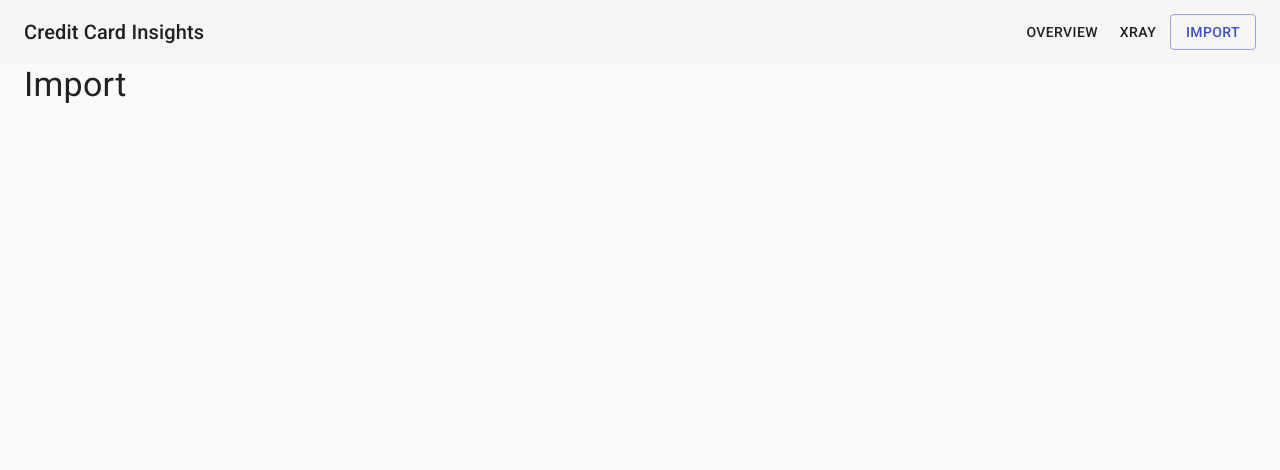
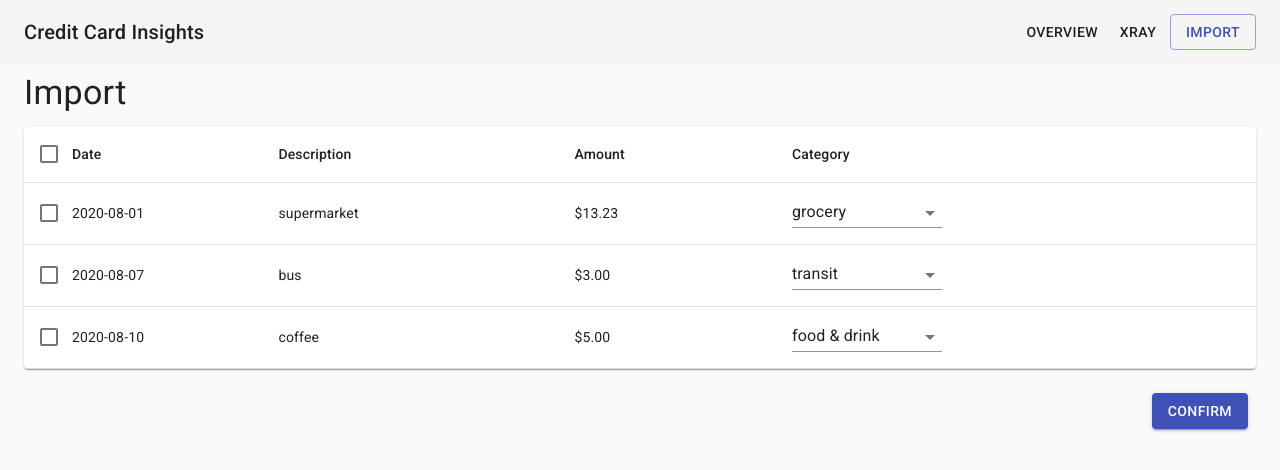
Before and after one commit to 0xAB0/credit-card-insights, a Next.js app: page /import in a window 1280 px wide. Shown: the top 470 px of the page. Built offline with nearby package versions, Linux system fonts and the light colour scheme.

Commit message:
Create import table

```diff
--- a/components/ImportBtn.js
+++ b/components/ImportBtn.js
@@ -36,7 +36,7 @@ const ImportBtn = () => {
           </label>
         </DialogContent>
         <DialogActions>
-          <Button onClick={handleClose} color="textSecondary">
+          <Button onClick={handleClose} color="default">
             Cancel
           </Button>
           <Button onClick={handleUpload} color="primary">
--- a/pages/import.js
+++ b/pages/import.js
@@ -1,17 +1,167 @@
 import { makeStyles } from "@material-ui/core/styles";
 import Typography from "@material-ui/core/Typography";
 import Container from "@material-ui/core/Container";
+import Paper from "@material-ui/core/Paper";
+import TableContainer from "@material-ui/core/TableContainer";
+import Table from "@material-ui/core/Table";
+import TableHead from "@material-ui/core/TableHead";
+import TableRow from "@material-ui/core/TableRow";
+import TableCell from "@material-ui/core/TableCell";
+import TableBody from "@material-ui/core/TableBody";
+import Checkbox from "@material-ui/core/Checkbox";
+import FormControl from "@material-ui/core/FormControl";
+import Select from "@material-ui/core/Select";
+import MenuItem from "@material-ui/core/MenuItem";
+import Box from "@material-ui/core/Box";
+import Button from "@material-ui/core/Button";
 
-const useStyles = makeStyles(() => ({}));
+function createData(date, description, amount, category) {
+  return { date, description, amount, category };
+}
 
-export default function Home() {
+const rows = [
+  createData("2020-08-01", "supermarket", "$13.23", "grocery"),
+  createData("2020-08-07", "bus", "$3.00", "transit"),
+  createData("2020-08-10", "coffee", "$5.00", "food & drink"),
+];
+
+const useStyles = makeStyles((theme) => ({
+  root: {
+    marginTop: theme.spacing(1),
+  },
+  box: {
+    margin: theme.spacing(3, 1),
+  },
+  categorySelect: {
+    width: 150,
+  },
+}));
+
+export default function Import() {
   const classes = useStyles();
+  const [selected, setSelected] = React.useState([]);
+
+  const handleSelectAllClick = (event) => {
+    if (event.target.checked) {
+      setSelected(rows);
+      return;
+    }
+    setSelected([]);
+  };
+
+  const handleClick = (event, row) => {
+    const selectedIndex = selected.indexOf(row);
+    let newSelected = [];
+
+    if (selectedIndex === -1) {
+      newSelected = newSelected.concat(selected, row);
+    } else if (selectedIndex === 0) {
+      newSelected = newSelected.concat(selected.slice(1));
+    } else if (selectedIndex === selected.length - 1) {
+      newSelected = newSelected.concat(selected.slice(0, -1));
+    } else if (selectedIndex > 0) {
+      newSelected = newSelected.concat(
+        selected.slice(0, selectedIndex),
+        selected.slice(selectedIndex + 1)
+      );
+    }
+
+    setSelected(newSelected);
+  };
+
+  const isSelected = (row) => selected.indexOf(row) !== -1;
+
+  const handleCategoryChange = () => {};
 
   return (
-    <Container>
+    <Container className={classes.root}>
       <Typography variant="h4" gutterBottom>
         Import
       </Typography>
+
+      <TableContainer component={Paper}>
+        <Table>
+          <TableHead>
+            <TableRow>
+              <TableCell padding="checkbox">
+                <Checkbox
+                  color="primary"
+                  indeterminate={
+                    selected.length > 0 && selected.length < rows.length
+                  }
+                  checked={rows.length > 0 && selected.length === rows.length}
+                  onChange={handleSelectAllClick}
+                />
+              </TableCell>
+              <TableCell padding="none">Date</TableCell>
+              <TableCell>Description</TableCell>
+              <TableCell>Amount</TableCell>
+              <TableCell>Category</TableCell>
+            </TableRow>
+          </TableHead>
+          <TableBody>
+            {rows.map((row, index) => {
+              const isItemSelected = isSelected(row);
+              const labelId = `enhanced-table-checkbox-${index}`;
+
+              return (
+                <TableRow
+                  key={index}
+                  hover
+                  onClick={(event) => handleClick(event, row)}
+                  role="checkbox"
+                  aria-checked={isItemSelected}
+                  tabIndex={-1}
+                  selected={isItemSelected}
+                >
+                  <TableCell padding="checkbox">
+                    <Checkbox
+                      color="primary"
+                      checked={isItemSelected}
+                      inputProps={{ "aria-labelledby": labelId }}
+                    />
+                  </TableCell>
+                  <TableCell
+                    component="th"
+                    id={labelId}
+                    scope="row"
+                    padding="none"
+                  >
+                    {row.date}
+                  </TableCell>
+                  <TableCell>{row.description}</TableCell>
+                  <TableCell>{row.amount}</TableCell>
+                  <TableCell>
+                    <FormControl
+                      className={classes.categorySelect}
+                      size="small"
+                    >
+                      <Select
+                        value={row.category}
+                        onChange={handleCategoryChange}
+                      >
+                        <MenuItem value="grocery">grocery</MenuItem>
+                        <MenuItem value="transit">transit</MenuItem>
+                        <MenuItem value="food & drink">food & drink</MenuItem>
+                      </Select>
+                    </FormControl>
+                  </TableCell>
+                </TableRow>
+              );
+            })}
+          </TableBody>
+        </Table>
+      </TableContainer>
+
+      <Box textAlign="right" className={classes.box}>
+        <Button
+          variant="contained"
+          color="primary"
+          onClick={() => console.log(selected)}
+        >
+          Confirm
+        </Button>
+      </Box>
     </Container>
   );
 }
--- a/theme.js
+++ b/theme.js
@@ -16,6 +16,15 @@ const theme = createMuiTheme({
       default: "#fafafa",
     },
   },
+  overrides: {
+    MuiTableRow: {
+      root: {
+        "&$selected, &$selected:hover": {
+          backgroundColor: "#e3f2fd",
+        },
+      },
+    },
+  },
 });
 
 export default theme;
```
